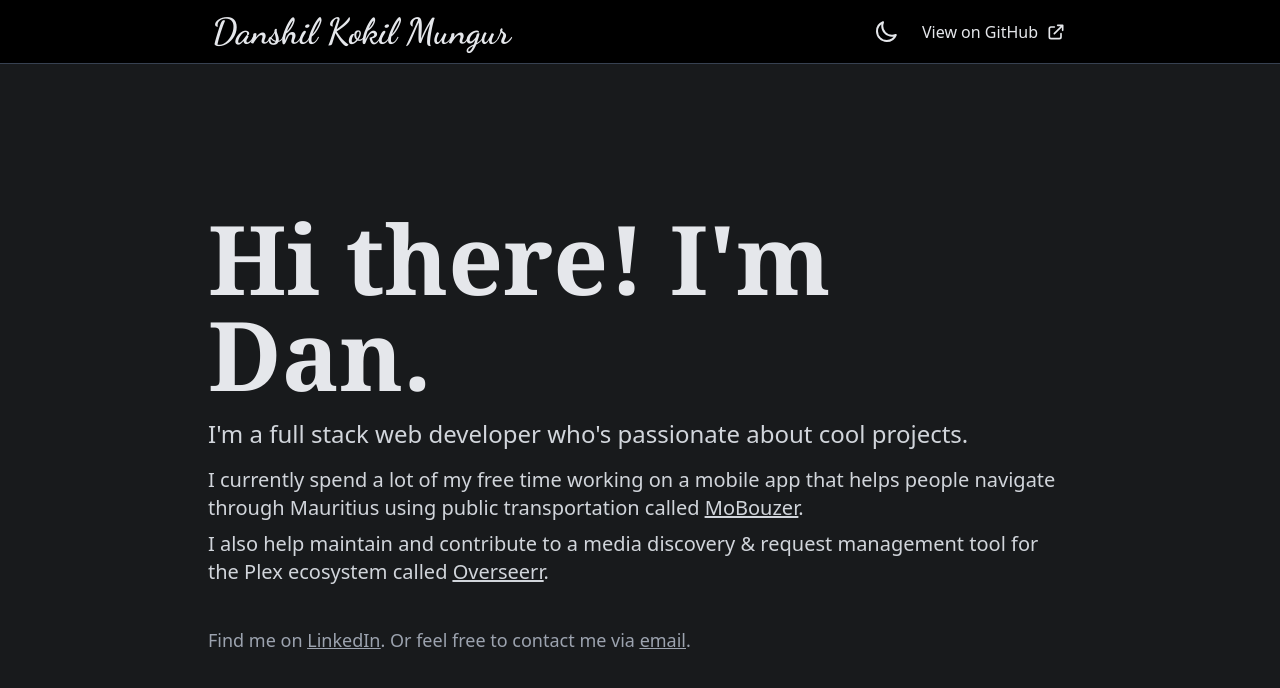
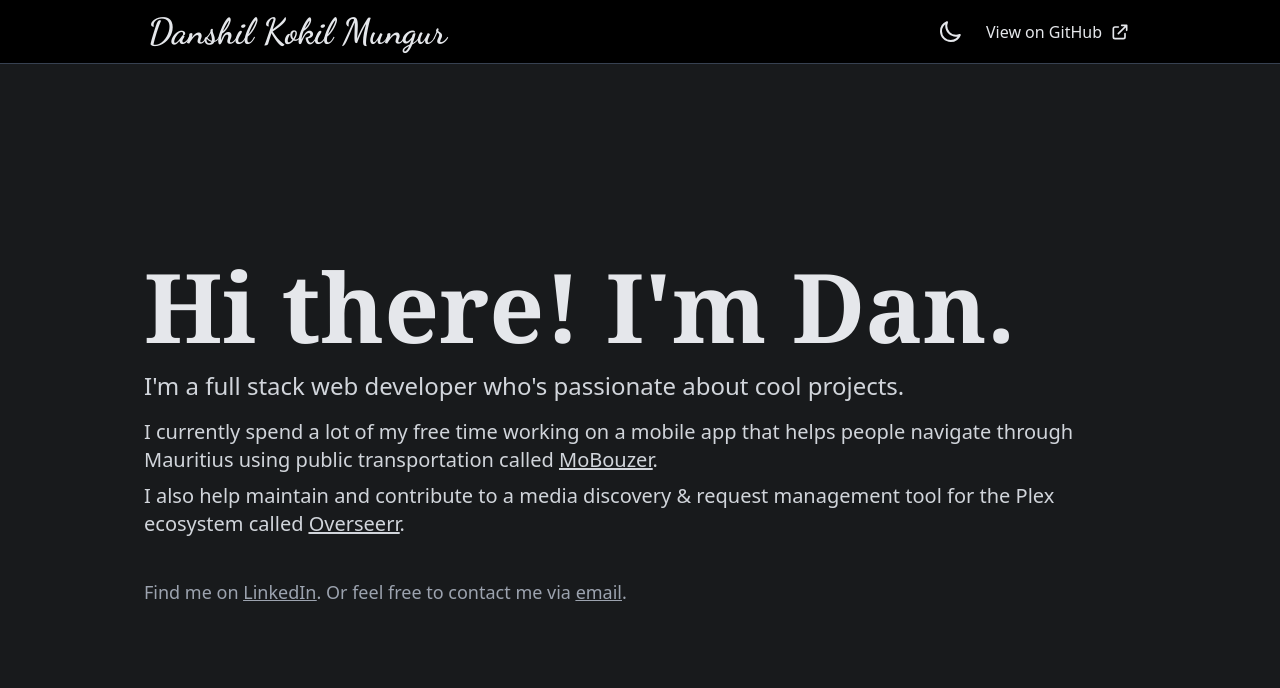
Before and after one commit to danshilm/danshilm.com, a Next.js app: page / in a window 1280 px wide. Shown: the top 688 px of the page. Built offline with nearby package versions, Linux system fonts and the light colour scheme.

Commit message:
feat: increase content & nav bar max width

```diff
--- a/src/components/NavBar.tsx
+++ b/src/components/NavBar.tsx
@@ -6,7 +6,7 @@ const NavBar = () => {
 
   return (
     <div className="flex justify-center h-16 text-gray-200 bg-black border-b border-gray-700">
-      <div className="flex justify-between flex-1 max-w-4xl px-3">
+      <div className="flex justify-between flex-1 max-w-5xl px-3">
         <div className="flex items-center">
           <p className="hidden p-2 text-4xl font-bold font-nav-title md:block">Danshil Kokil Mungur</p>
           <p className="block p-2 text-4xl font-bold font-nav-title md:hidden">Danshil</p>
--- a/src/pages/index.tsx
+++ b/src/pages/index.tsx
@@ -8,7 +8,7 @@ const Home: NextPage = () => {
         <title>danshilm.com</title>
       </Head>
       <div className="flex flex-col items-center justify-center flex-1 px-6 text-gray-200 dark:bg-black bg-[#181A1C]">
-        <div className="max-w-4xl pt-32 lg:py-0 lg:px-4 pb-14">
+        <div className="max-w-5xl pt-32 lg:py-0 lg:px-4 pb-14">
           <p className="font-serif font-semibold text-8xl">
             Hi there! I&apos;m Dan.
           </p>
```
